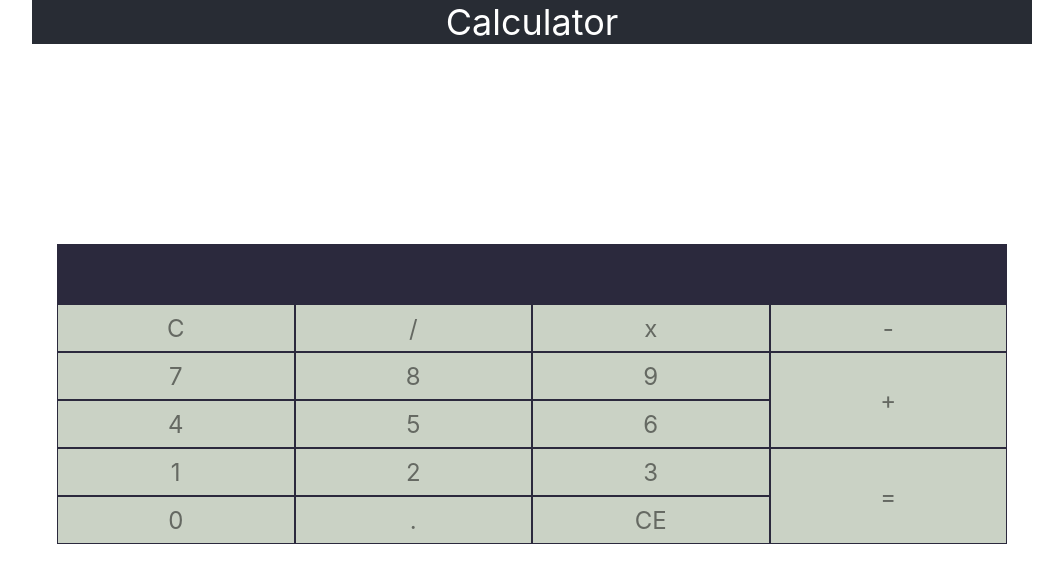
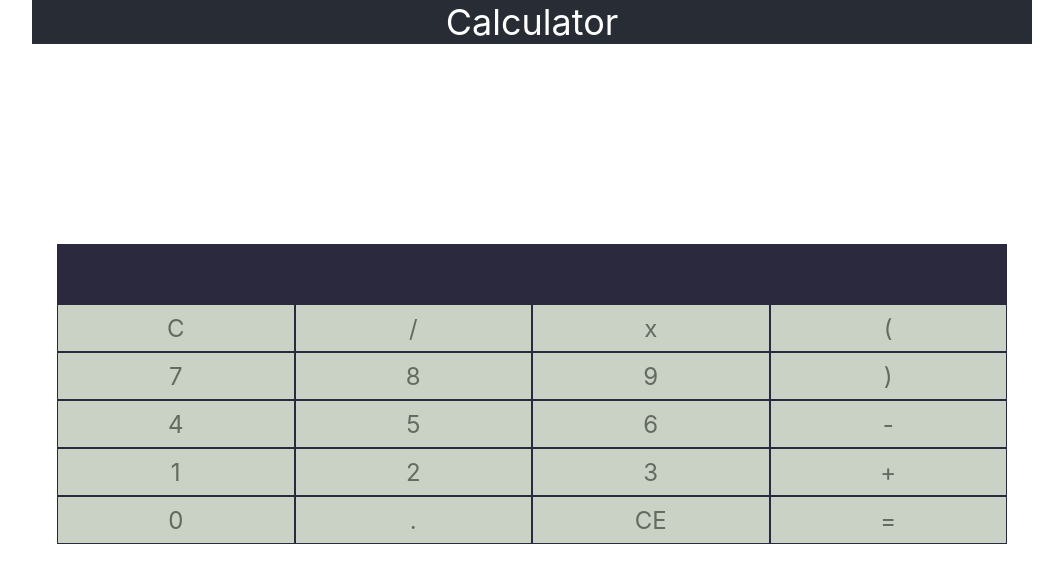
Before and after one commit to Gagandeep-Kaur-01/Calculator_React, a React (Create React App) app: page / in a window 1280 px wide. Shown: the top 582 px of the page, without its empty margins (108-1171 px from the left). Built offline with nearby package versions, Linux system fonts and the light colour scheme.

Commit message:
added two buttons (round braces)

```diff
--- a/src/components/Calculator.js
+++ b/src/components/Calculator.js
@@ -67,9 +67,11 @@ class Calculator extends Component {
                     <Button onClick={this.handleClick} label="3" value="3" />
                     <Button onClick={this.handleClick} label="CE" value="CE" />
 
+                    <Button onClick={this.handleClick} label="(" value="(" />
+                    <Button onClick={this.handleClick} label=")" value=")" />
                     <Button onClick={this.handleClick} label="-" value="-" />
-                    <Button onClick={this.handleClick} label="+" size="2" value="+" />
-                    <Button onClick={this.handleClick} label="=" size="2" value="equal" />
+                    <Button onClick={this.handleClick} label="+" value="+" />
+                    <Button onClick={this.handleClick} label="=" value="equal" />
                 </Keypad>
             </div>
         );
```
